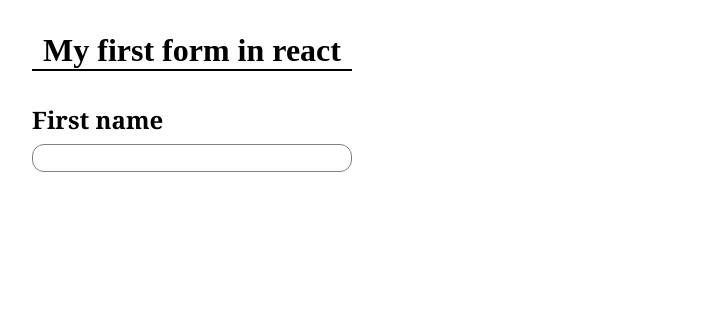
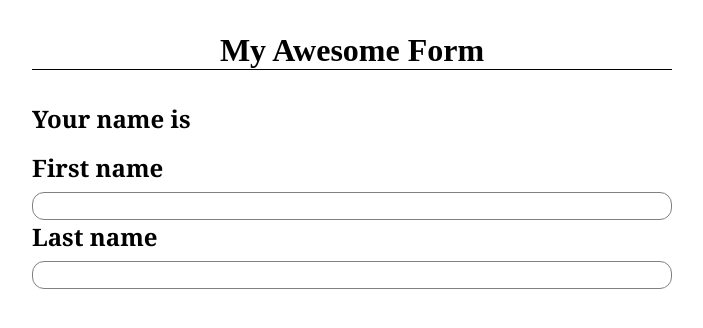
Before and after one commit to carla-vartolomei/forms-in-react, a React (Create React App) app: page / in a window 1280 px wide. Shown: the top 328 px of the page, without its empty margins (0-703 px from the left). Built offline with nearby package versions, Linux system fonts and the light colour scheme.

Commit message:
binding multiple form controls to component state

```diff
--- a/src/Form.js
+++ b/src/Form.js
@@ -1,17 +1,37 @@
-import React from 'react';
+import React, {useState} from 'react';
 import './form.css';
 
 const Form = () => {
+  const [formState, setFormState] = useState({
+    firstName: '',
+    lastName: ''
+  })
 
   const onChangeHandler = e => {
-    console.log(e)
-  }
+    setFormState({
+      ...formState,
+      [e.target.name]: e.target.value
+    })
+  };
 
    return (
      <form>
-       <h1>My first form in react</h1>
+       <h1>My Awesome Form</h1>
+      <span>
+        {`Your name is ${formState.firstName} ${formState.lastName}`}
+      </span>
        <label htmlFor='firstName'>First name</label>
-       <input id='firstName'/>
+      <input
+        id='firstName'
+        name='firstName'
+        onChange={onChangeHandler}
+        value={formState.firstName} />
+       <label htmlFor='lastName'>Last name</label>
+      <input
+        id='lastName'
+        name='lastName'
+        onChange={onChangeHandler}
+        value={formState.lastName} />
      </form>
    );
 }
--- a/src/form.css
+++ b/src/form.css
@@ -1,7 +1,7 @@
 form {
   display: flex;
   flex-direction: column;
-  max-width: 20rem;
+  max-width: 40rem;
   padding: 1.5rem;
 }
 
@@ -10,7 +10,7 @@ h1{
   font-weight: 700;
   margin-top: 0;
   margin-bottom: 2rem;
-  border-bottom: 2px solid black;
+  border-bottom: 0.1rem solid black;
 }
 
 button{
@@ -18,11 +18,13 @@ button{
   width: 10rem;
 }
 
-label{
+label, span{
   font-size: 1.5rem;
   font-family:Georgia, 'Times New Roman', Times, serif;
   font-weight: bold;
 }
+
+span{margin-bottom: 1rem;}
 
 input{
   margin-top: 0.5rem;
```
